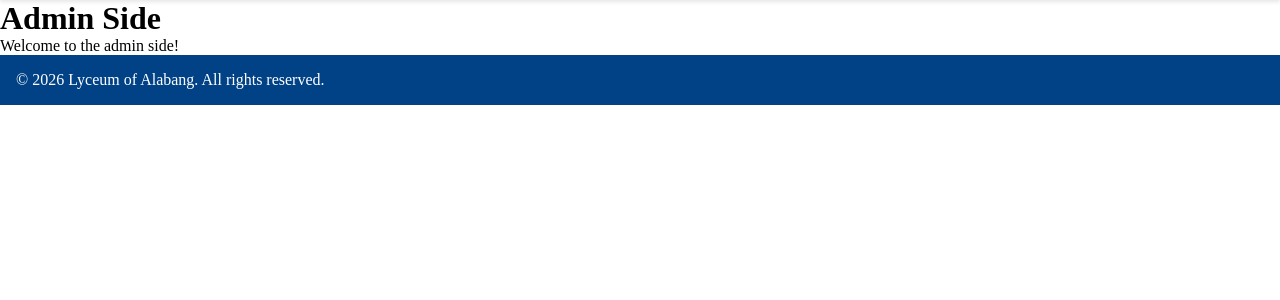
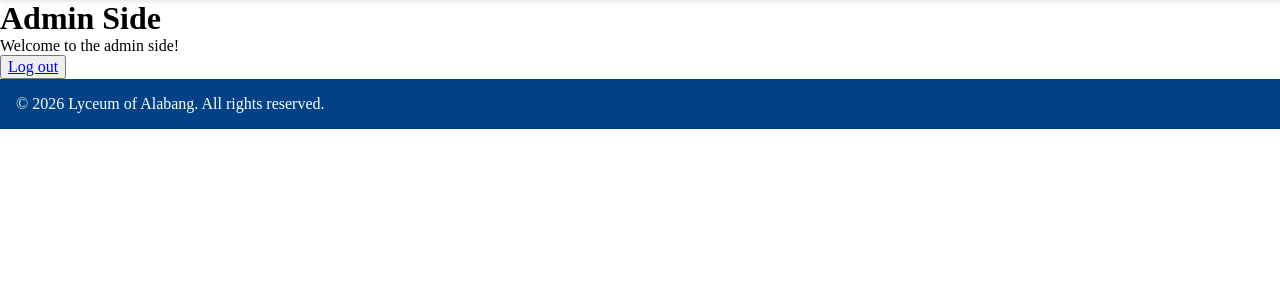
Before and after one commit to LOA-Thesis-23/document-request-system, a Flask app: page /admin/home in a window 1280 px wide. Shown: the part 127-427 px from the top of the page. Run offline with Flask 3, Linux system fonts and the light colour scheme; the visitor is signed in with stand-in values (Sample User, id 1).

Commit message:
added Logout functionality

```diff
--- a/app/routes/admin.py
+++ b/app/routes/admin.py
@@ -1,6 +1,7 @@
 from flask import Blueprint, render_template
-from flask_login import login_required
-
+from flask_login import login_required,logout_user
+from flask import Blueprint, render_template, redirect, url_for, flash
+from app.models import Student
 admin_bp = Blueprint('admin', __name__, url_prefix='/admin')
 
 
@@ -8,3 +9,11 @@ admin_bp = Blueprint('admin', __name__, url_prefix='/admin')
 @login_required
 def home():
     return render_template('modals/adminside.html')
+
+
+@admin_bp.route('/logout')
+@login_required
+def logout():
+    logout_user()
+    flash('You have been logged out.')
+    return redirect(url_for('index'))
--- a/app/routes/auth.py
+++ b/app/routes/auth.py
@@ -75,9 +75,9 @@ def login():
 
     return render_template('modals/studentside.html')
 
-
 @auth_bp.route('/logout')
 @login_required
 def logout():
     logout_user()
-    return redirect(url_for('auth.login'))
+    flash('You have been logged out.')
+    return redirect(url_for('index'))
--- a/app/templates/modals/adminside.html
+++ b/app/templates/modals/adminside.html
@@ -3,4 +3,8 @@
 {% block content %}
     <h1>Admin Side</h1>
     <p>Welcome to the admin side!</p>
+
+        <div>
+            <button><a href="{{ url_for('admin.logout') }}">Log out</a></button>
+        </div>
 {% endblock %}
--- a/app/templates/modals/staffside.html
+++ b/app/templates/modals/staffside.html
@@ -3,4 +3,9 @@
 {% block content %}
     <h1>Staff Side</h1>
     <p>Welcome to the staff side!</p>
+
+    <div>
+        <button><a href="{{ url_for('staff.logout') }}">Log out</a></button>
+    </div>
+
 {% endblock %}
--- a/app/templates/modals/studentside.html
+++ b/app/templates/modals/studentside.html
@@ -2,4 +2,8 @@
 {% block content %}
     <h1>Student Side</h1>
     <p>Welcome to the student side!</p>
+
+    <div>
+        <button><a href="{{ url_for('auth.logout') }}">Log out</a></button>
+    </div>
 {% endblock %}
```
Also changed, not shown: app/routes/staff.py (+9 -1 lines).
